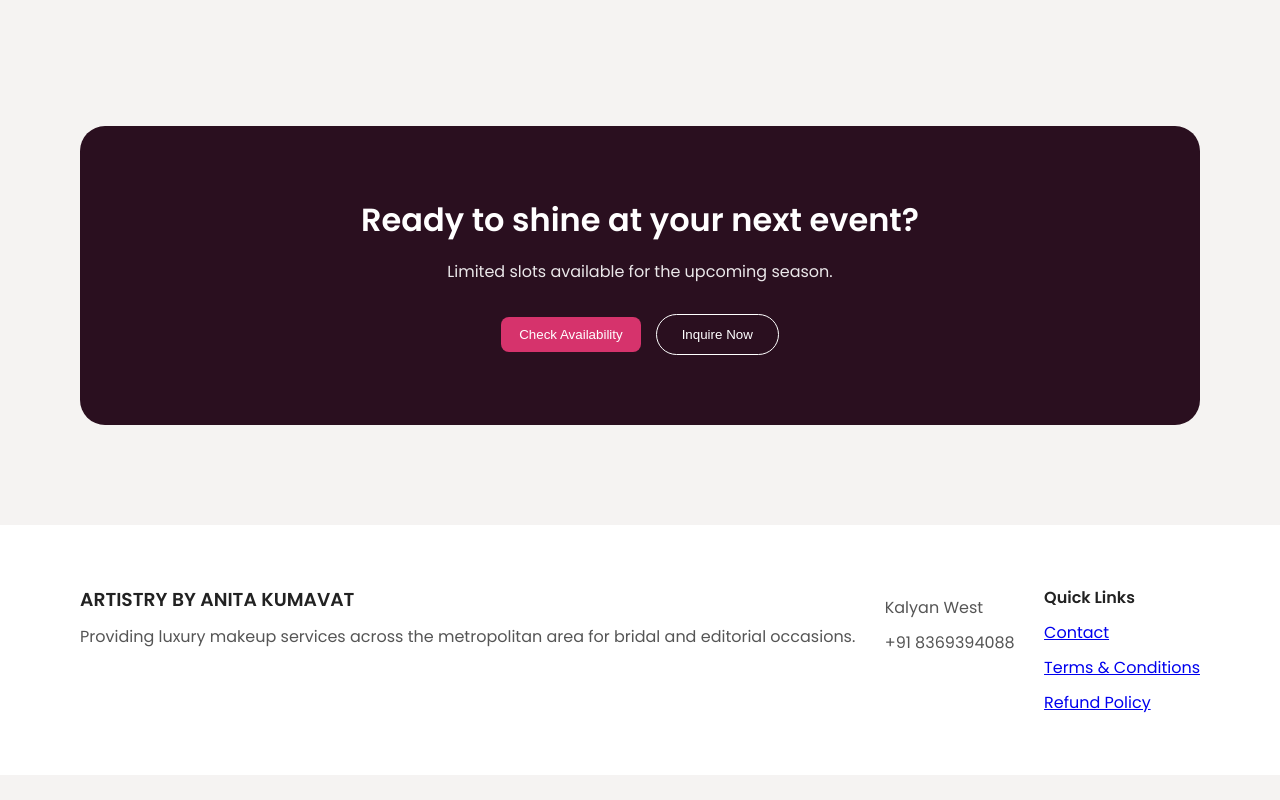
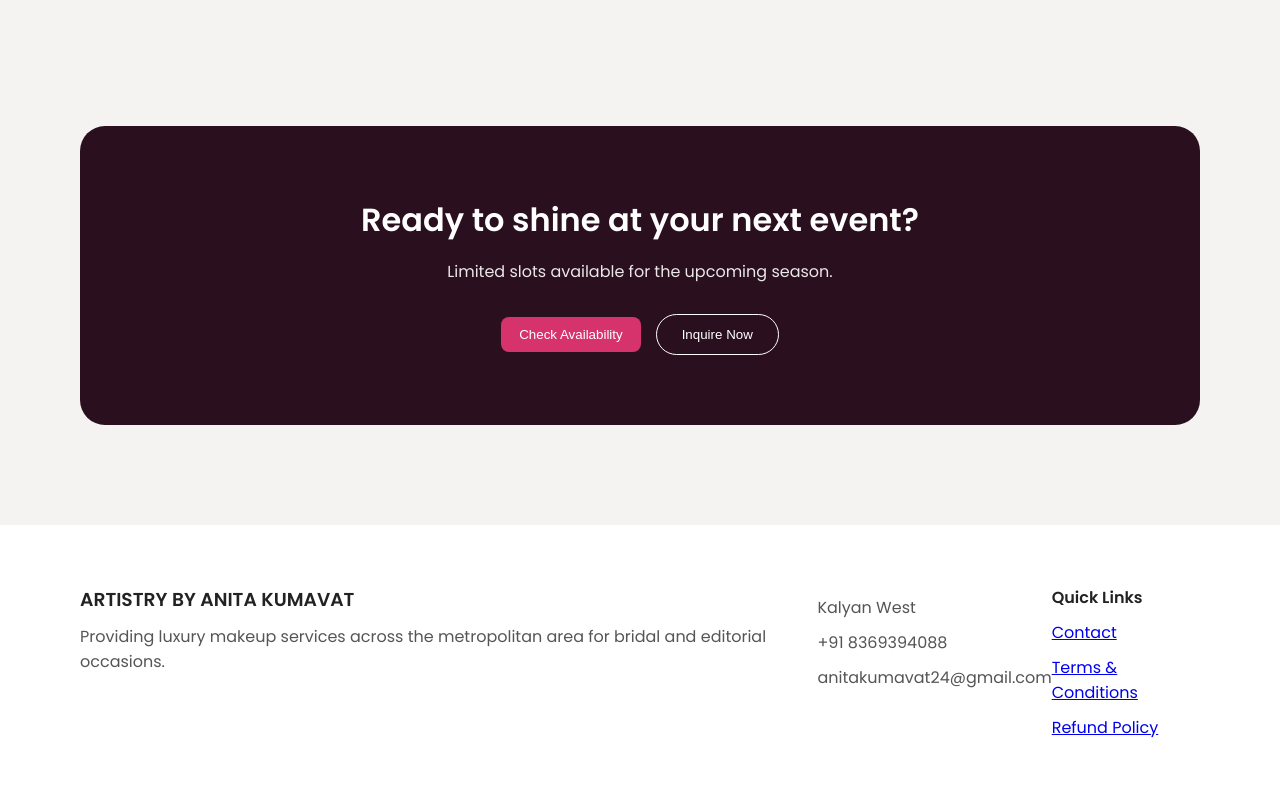
Before and after one commit to vincenzo0105/Anita-Makeover, a React (Vite) app in the folder makeup-artist-frontend/: page / in a window 1280 px wide. Shown: the part 1606-2406 px from the top of the page. Before the commit the page ends 2381 px from the top, so only its background shows below. Built offline with nearby package versions, Linux system fonts and the light colour scheme.

Commit message:
email changed

```diff
--- a/makeup-artist-frontend/src/components/Footer.jsx
+++ b/makeup-artist-frontend/src/components/Footer.jsx
@@ -16,6 +16,7 @@ export default function Footer() {
       <div>
         <p>Kalyan West</p>
         <p>+91 8369394088</p>
+        <p>anitakumavat24@gmail.com</p>
       </div>
 
       {/* 👇 NEW LINKS SECTION */}
--- a/makeup-artist-frontend/src/pages/Contact.jsx
+++ b/makeup-artist-frontend/src/pages/Contact.jsx
@@ -6,7 +6,7 @@ export default function Contact() {
       <h1>Contact Us</h1>
 
       <div className="contact-card">
-        <p><strong>Email:</strong> omk145593@email.com</p>
+        <p><strong>Email:</strong> anitakumavat24@gmail.com</p>
         <p><strong>Phone:</strong> +91 8369394088</p>
         <p><strong>Location:</strong> Kalyan West</p>
       </div>
```
